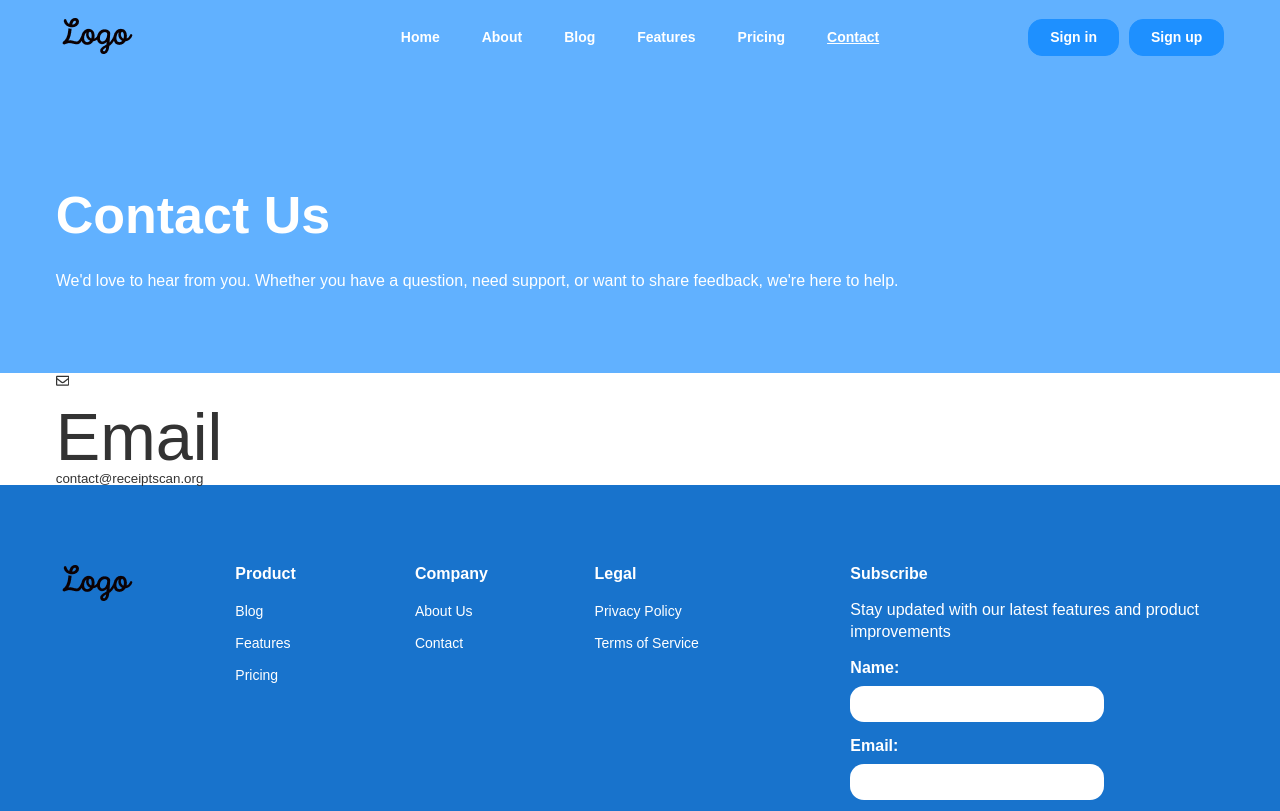
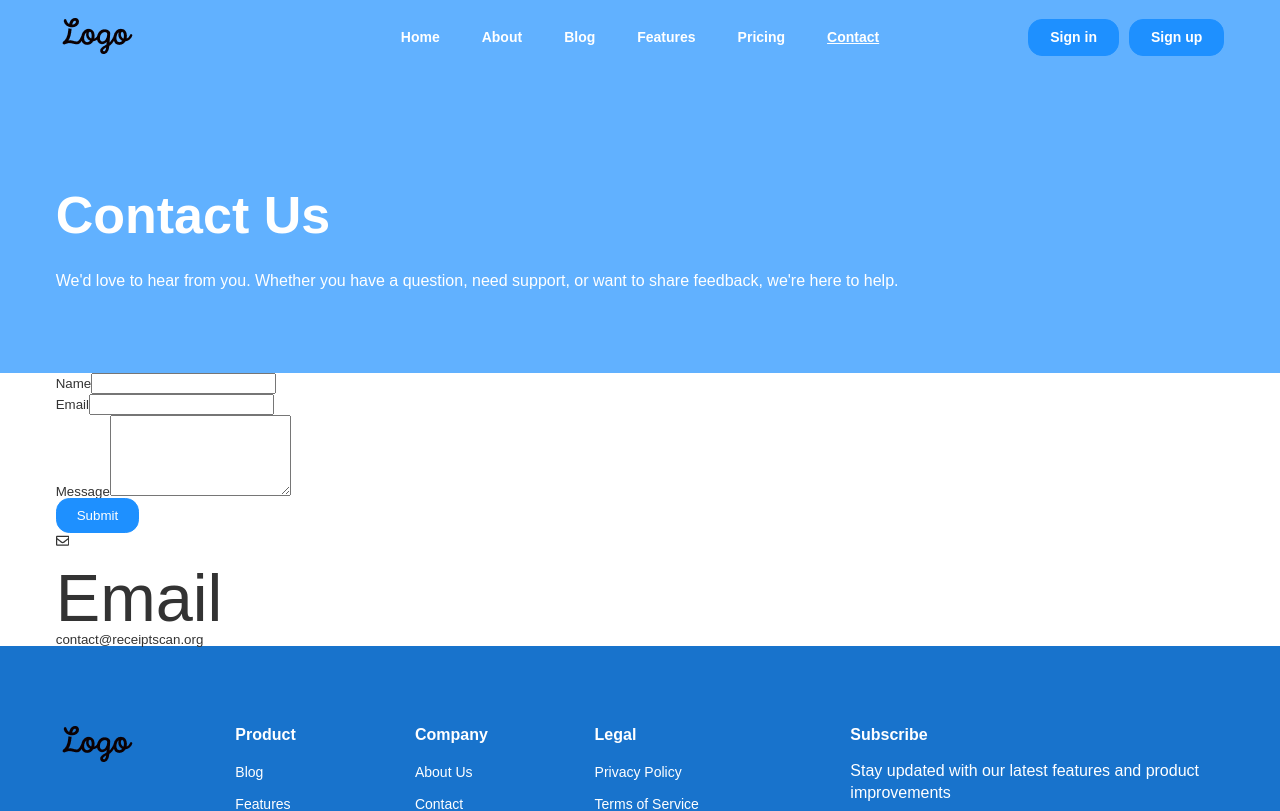
Before and after one commit to subzero783/receipt-scan, a Next.js app: page /contact in a window 1280 px wide. Shown: the top 811 px of the page. Built offline with nearby package versions, Linux system fonts and the light colour scheme; no server answers; a web font is replaced by a local one.

Commit message:
RRSCN-83 Need to test Contact page form sending email

```diff
--- /dev/null
+++ b/app/api/contact/route.js
@@ -0,0 +1,48 @@
+import { NextResponse } from 'next/server';
+import { Resend } from 'resend';
+
+// Initialize Resend
+const resend = new Resend(process.env.RESEND_API_KEY);
+
+export async function POST(request) {
+  try {
+    const { name, email, message } = await request.json();
+
+    if (!name || !email || !message) {
+      return NextResponse.json(
+        { message: 'Name, email, and message are required' },
+        { status: 400 }
+      );
+    }
+
+    const { data, error } = await resend.emails.send({
+      from: process.env.FROM_EMAIL || 'onboarding@resend.dev',
+      to: process.env.FROM_EMAIL, // Send only to the environment variable FROM_EMAIL
+      subject: `New Contact Form Submission from ${name}`,
+      reply_to: email, // Set reply-to as the sender's email so replying works properly
+      html: `
+        <h2>New Contact Form Submission</h2>
+        <p><strong>Name:</strong> ${name}</p>
+        <p><strong>Email:</strong> ${email}</p>
+        <p><strong>Message:</strong></p>
+        <p>${message.replace(/\n/g, '<br>')}</p>
+      `,
+    });
+
+    if (error) {
+      console.error('Resend Error:', error);
+      return NextResponse.json({ message: 'Error sending email' }, { status: 400 });
+    }
+
+    return NextResponse.json(
+      { message: 'Message sent successfully', data },
+      { status: 200 }
+    );
+  } catch (error) {
+    console.error('Contact Form Error:', error);
+    return NextResponse.json(
+      { message: 'An error occurred while sending the message' },
+      { status: 500 }
+    );
+  }
+}
--- a/components/ContactForm.jsx
+++ b/components/ContactForm.jsx
@@ -1,7 +1,9 @@
+'use client';
+
+import { useState } from 'react';
 import { FaRegEnvelope } from "react-icons/fa";
 import Link from "next/link";
 import siteData from "@/data/siteData.json";
-import AweberSubscribeFormOne from '@/components/AweberSubscribeFormOne';
 
 const ContactForm = () => {
 
@@ -9,12 +11,69 @@ const ContactForm = () => {
 
     const { email } = contactInfo;
 
+    const [formData, setFormData] = useState({ name: '', email: '', message: '' });
+    const [status, setStatus] = useState({ submitting: false, success: false, error: null });
+
+    const handleChange = (e) => {
+        setFormData(prev => ({ ...prev, [e.target.name]: e.target.value }));
+    };
+
+    const handleSubmit = async (e) => {
+        e.preventDefault();
+        setStatus({ submitting: true, success: false, error: null });
+
+        try {
+            const res = await fetch('/api/contact', {
+                method: 'POST',
+                headers: { 'Content-Type': 'application/json' },
+                body: JSON.stringify(formData)
+            });
+
+            if (res.ok) {
+                setStatus({ submitting: false, success: true, error: null });
+                setFormData({ name: '', email: '', message: '' });
+            } else {
+                const data = await res.json();
+                setStatus({ submitting: false, success: false, error: data.message || 'Error submitting form' });
+            }
+        } catch (error) {
+            setStatus({ submitting: false, success: false, error: 'An unexpected error occurred' });
+        }
+    };
+
     return (
         <section className="contact-form">
             <div className="container">
                 <div className="row">
-                    <div className="col">
-
+                    <div className="col contact-form-wrapper">
+                        {status.success ? (
+                            <div className="alert alert-success">
+                                Thank you for your message! We will get back to you soon.
+                            </div>
+                        ) : (
+                            <form onSubmit={handleSubmit}>
+                                {status.error && (
+                                    <div className="alert alert-danger" style={{ color: 'red', marginBottom: '15px' }}>
+                                        {status.error}
+                                    </div>
+                                )}
+                                <div className="form-group">
+                                    <label htmlFor="name">Name</label>
+                                    <input type="text" id="name" name="name" className="form-control" required value={formData.name} onChange={handleChange} />
+                                </div>
+                                <div className="form-group">
+                                    <label htmlFor="email">Email</label>
+                                    <input type="email" id="email" name="email" className="form-control" required value={formData.email} onChange={handleChange} />
+                                </div>
+                                <div className="form-group">
+                                    <label htmlFor="message">Message</label>
+                                    <textarea id="message" name="message" className="form-control" rows="5" required value={formData.message} onChange={handleChange}></textarea>
+                                </div>
+                                <button type="submit" className="btn btn-primary" disabled={status.submitting}>
+                                    {status.submitting ? 'Submitting...' : 'Submit'}
+                                </button>
+                            </form>
+                        )}
                     </div>
                     <div className="col">
                         <div className="contact-info">
--- a/components/EmailModal.jsx
+++ b/components/EmailModal.jsx
@@ -1,7 +1,7 @@
 'use client';
 
 import { useState } from 'react';
-import { FaTimes, FapaperPlane } from 'react-icons/fa';
+import { FaTimes } from 'react-icons/fa';
 
 const EmailModal = ({ isOpen, onClose, onSend, isSending, defaultEmail = '' }) => {
     const [message, setMessage] = useState('');
```
